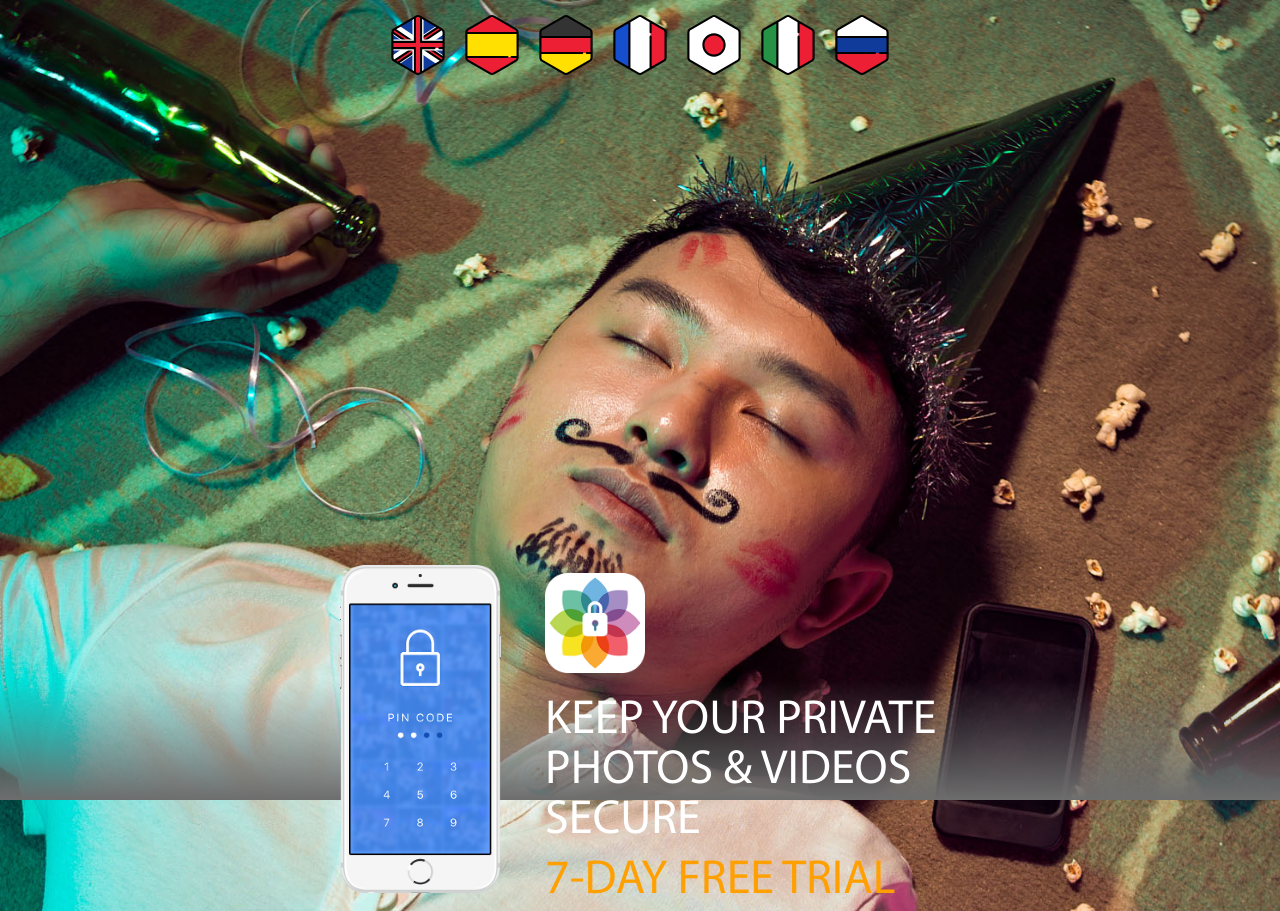
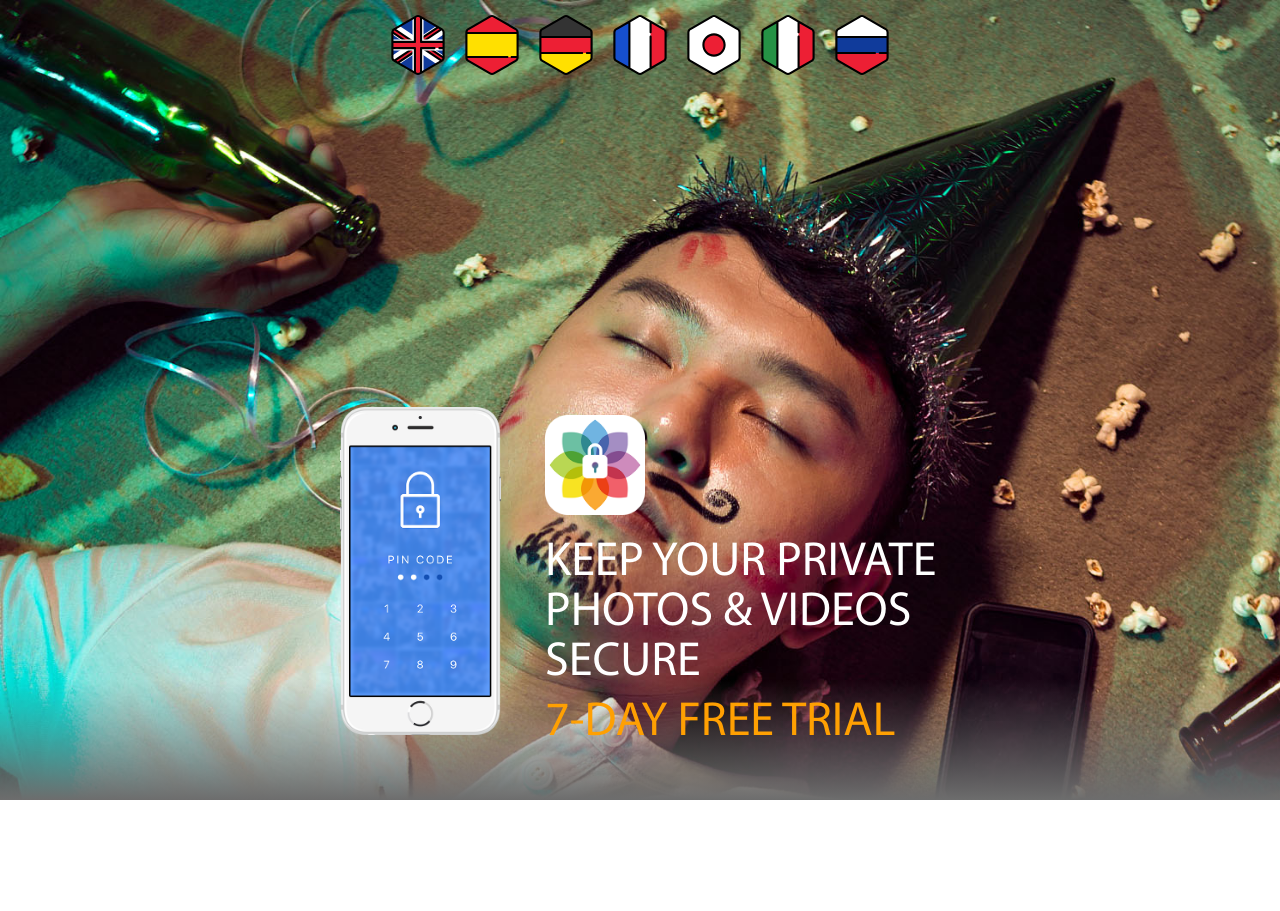
Before and after one commit to Sallinov/iphone, a plain HTML site: page index.html in a window 1280 px wide. After the commit the page ends 800 px from the top, so only its background shows below. Drawn offline with Linux system fonts and the light colour scheme.

Commit message:
'css_new'

```diff
--- a/css/style.css
+++ b/css/style.css
@@ -45,7 +45,7 @@ body{
   z-index: 1;
   display:-moz-inline-box;
   display:inline-block;
-  margin-top: 70vh;
+  margin-top: calc(100vh - 172px);
   vertical-align:middle;
   text-align: left;
   zoom:1;
@@ -93,6 +93,9 @@ body{
     }
 }
 @media screen and (min-width: 375px) {
+  .info{
+    margin-top: calc(100vh - 200px);
+  }
   .cell img {
     height: 150px;
   }
@@ -106,6 +109,9 @@ body{
   }
 }
 @media screen and (min-width: 414px) {
+  .info {
+    margin-top: calc(100vh - 228px);
+  }
   .cell div img {
     height: 50px;
     width: 50px;
@@ -124,6 +130,9 @@ body{
   }
 }
 @media screen and (min-width: 768px) {
+  .info {
+    margin-top: calc(100vh - 354px);
+  }
   .cell img {
     margin-right: 35px;
     height: 247px;
@@ -143,6 +152,9 @@ body{
   }
 }
 @media screen and (min-width: 1024px) {
+  .info {
+    margin-top: calc(100vh - 446px);
+  }
   .cell img {
     margin-right: 40px;
     height: 328px;
```
